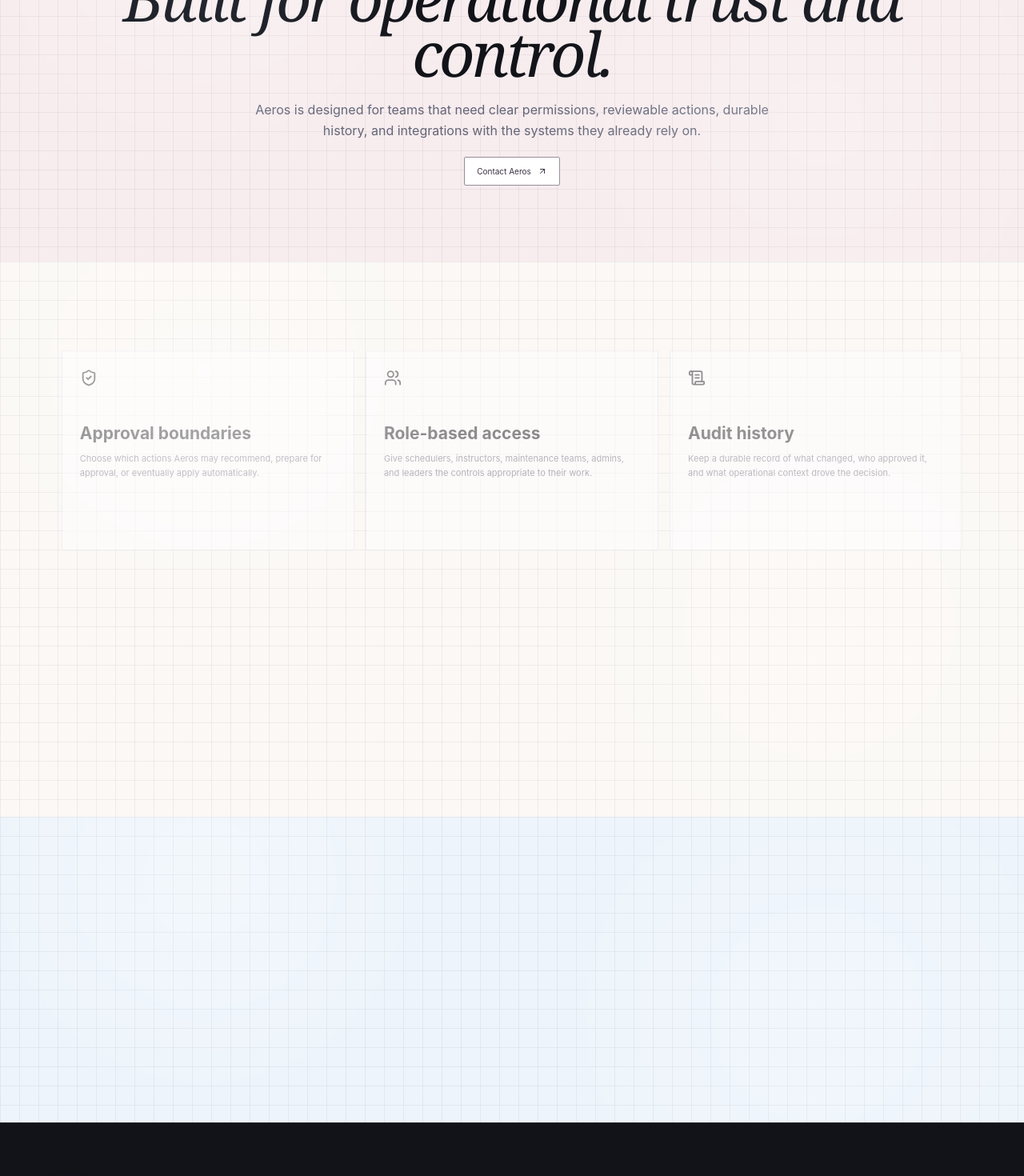
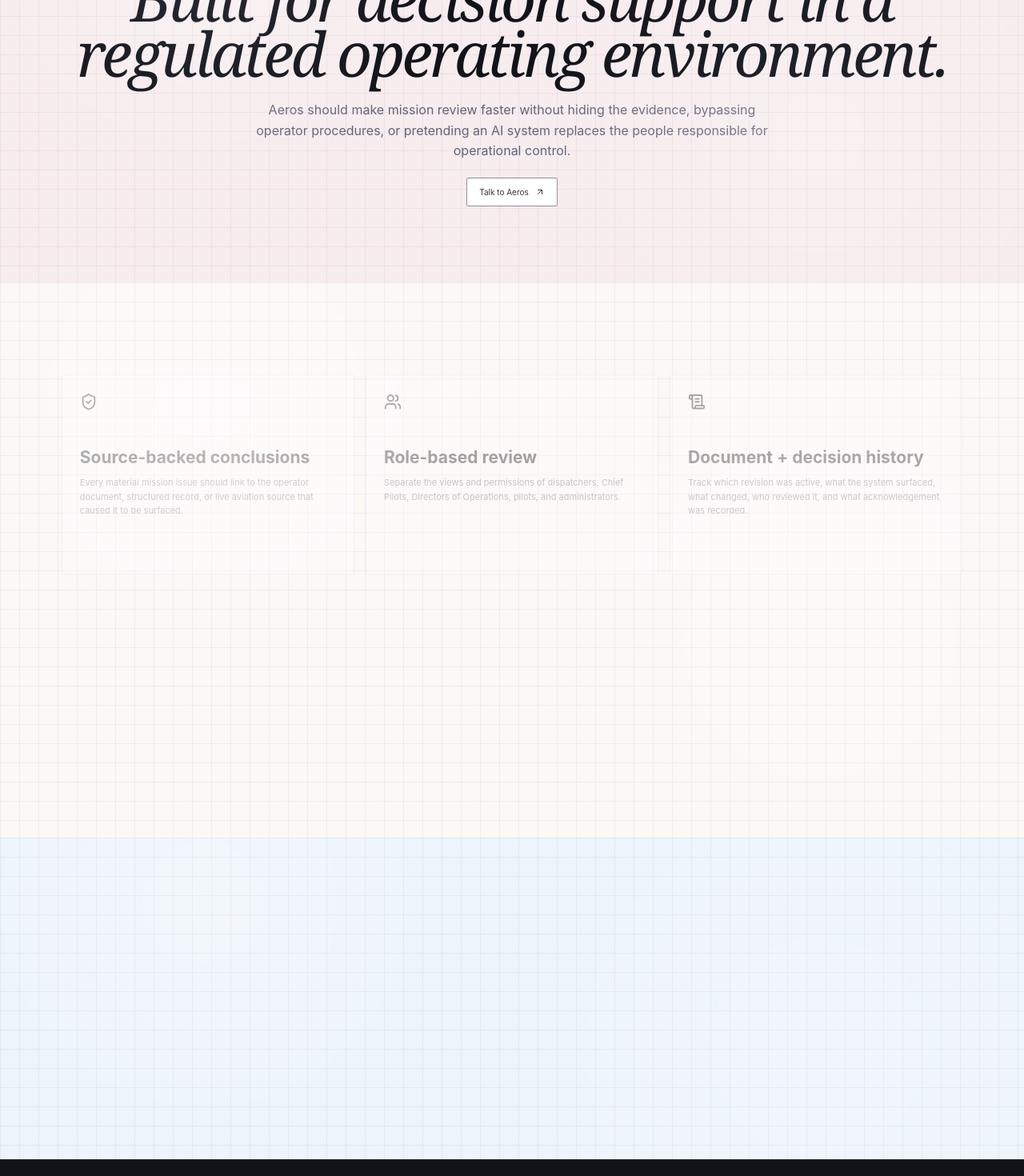
Before and after one commit to saharshbaweja/Rho, a Next.js app: page /enterprise in a window 1280 px wide. Shown: the part 260-1730 px from the top of the page at 80% size. Built offline with nearby package versions, Linux system fonts and the light colour scheme.

Commit message:
Reframe Aeros enterprise page around regulated operational trust

```diff
--- a/app/enterprise/page.jsx
+++ b/app/enterprise/page.jsx
@@ -2,7 +2,7 @@ import Link from 'next/link';
 import {ArrowUpRight,ShieldCheck,Users,ScrollText,LockKeyhole,PlugZap,LifeBuoy} from 'lucide-react';
 
 export default function Enterprise(){return <>
-<section className="page-hero"><div className="eyebrow">ENTERPRISE</div><h1>Built for operational trust and control.</h1><p>Aeros is designed for teams that need clear permissions, reviewable actions, durable history, and integrations with the systems they already rely on.</p><div className="hero-ctas"><Link href="/contact/" className="primary-cta">Contact Aeros <ArrowUpRight size={12}/></Link></div></section>
-<section className="page-section"><div className="feature-grid"><article><ShieldCheck size={22}/><h3>Approval boundaries</h3><p>Choose which actions Aeros may recommend, prepare for approval, or eventually apply automatically.</p></article><article><Users size={22}/><h3>Role-based access</h3><p>Give schedulers, instructors, maintenance teams, admins, and leaders the controls appropriate to their work.</p></article><article><ScrollText size={22}/><h3>Audit history</h3><p>Keep a durable record of what changed, who approved it, and what operational context drove the decision.</p></article><article><LockKeyhole size={22}/><h3>Controlled data access</h3><p>Keep operational records and integrations scoped to the teams and workflows that need them.</p></article><article><PlugZap size={22}/><h3>Integrations</h3><p>Start beside existing scheduling and aviation systems, then replace workflows only when the organization is ready.</p></article><article><LifeBuoy size={22}/><h3>Hands-on rollout</h3><p>Design-partner onboarding is built around mapping the real operation and proving one workflow before expanding.</p></article></div></section>
-<section className="page-section page-dark"><div className="page-head"><div className="eyebrow light">DEPLOYMENT PHILOSOPHY</div><h2>Earn autonomy one workflow at a time.</h2><p>Aeros should become more autonomous only where operators have enough visibility, control, and evidence to trust it.</p></div></section>
+<section className="page-hero"><div className="eyebrow">TRUST & CONTROL</div><h1>Built for decision support in a regulated operating environment.</h1><p>Aeros should make mission review faster without hiding the evidence, bypassing operator procedures, or pretending an AI system replaces the people responsible for operational control.</p><div className="hero-ctas"><Link href="/contact/" className="primary-cta">Talk to Aeros <ArrowUpRight size={12}/></Link></div></section>
+<section className="page-section"><div className="feature-grid"><article><ShieldCheck size={22}/><h3>Source-backed conclusions</h3><p>Every material mission issue should link to the operator document, structured record, or live aviation source that caused it to be surfaced.</p></article><article><Users size={22}/><h3>Role-based review</h3><p>Separate the views and permissions of dispatchers, Chief Pilots, Directors of Operations, pilots, and administrators.</p></article><article><ScrollText size={22}/><h3>Document + decision history</h3><p>Track which revision was active, what the system surfaced, what changed, who reviewed it, and what acknowledgement was recorded.</p></article><article><LockKeyhole size={22}/><h3>Controlled operator data</h3><p>Keep manuals, crew data, aircraft state, mission details, and connected-system access scoped to the organization and authorized workflows.</p></article><article><PlugZap size={22}/><h3>Integration-first deployment</h3><p>Start beside existing charter, scheduling, crew, maintenance, weather, and flight-data systems rather than forcing a replacement program.</p></article><article><LifeBuoy size={22}/><h3>Hands-on validation</h3><p>Early deployments should validate extracted rules and mission checks with operator subject-matter experts before those checks are relied on operationally.</p></article></div></section>
+<section className="page-section page-dark"><div className="page-head"><div className="eyebrow light">DEPLOYMENT PHILOSOPHY</div><h2>Earn trust before earning autonomy.</h2><p>The near-term product prepares, explains, cites, monitors, and assists. Authorized personnel remain responsible for mission approval and operational control.</p></div></section>
 </>}
```
